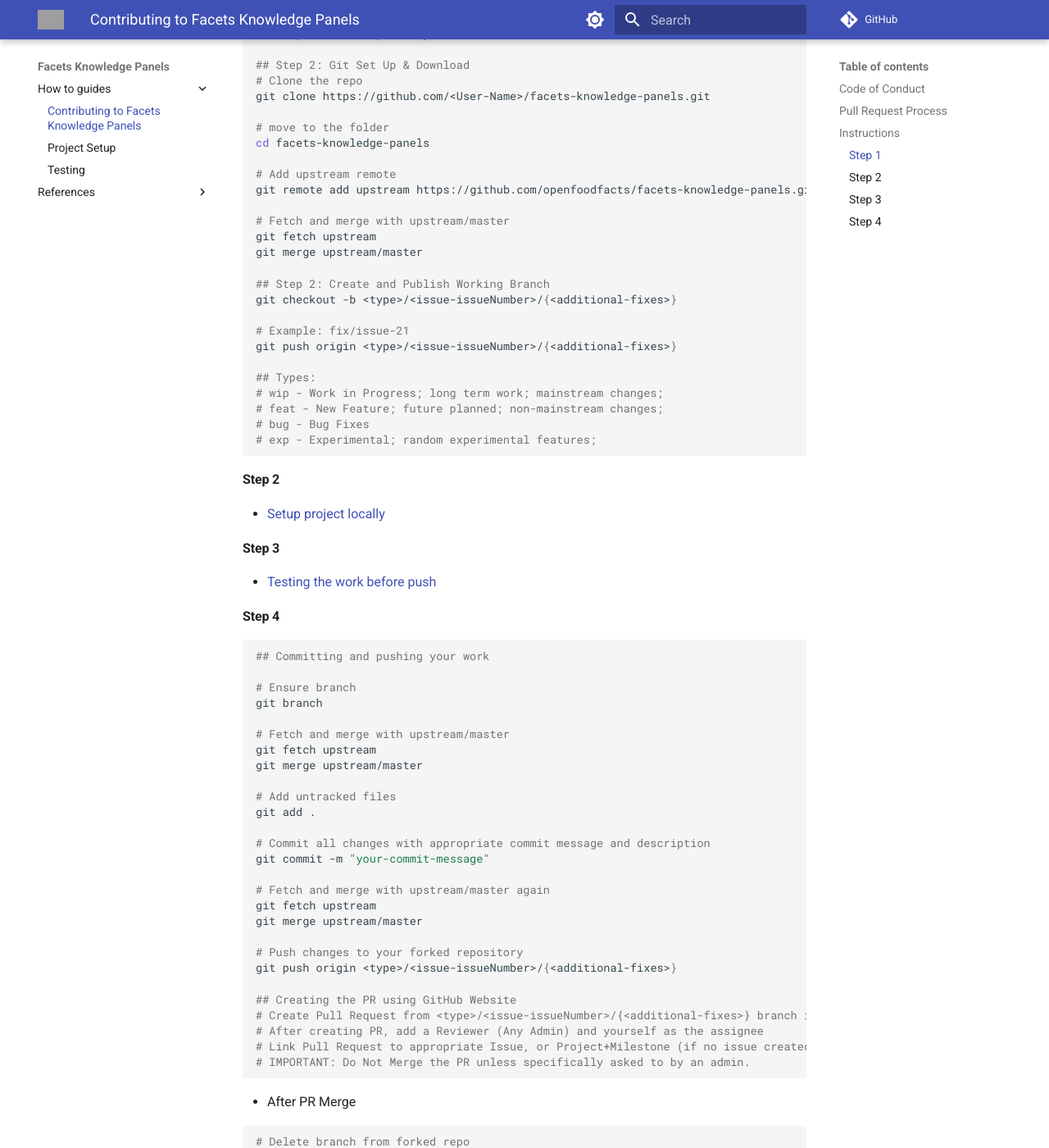
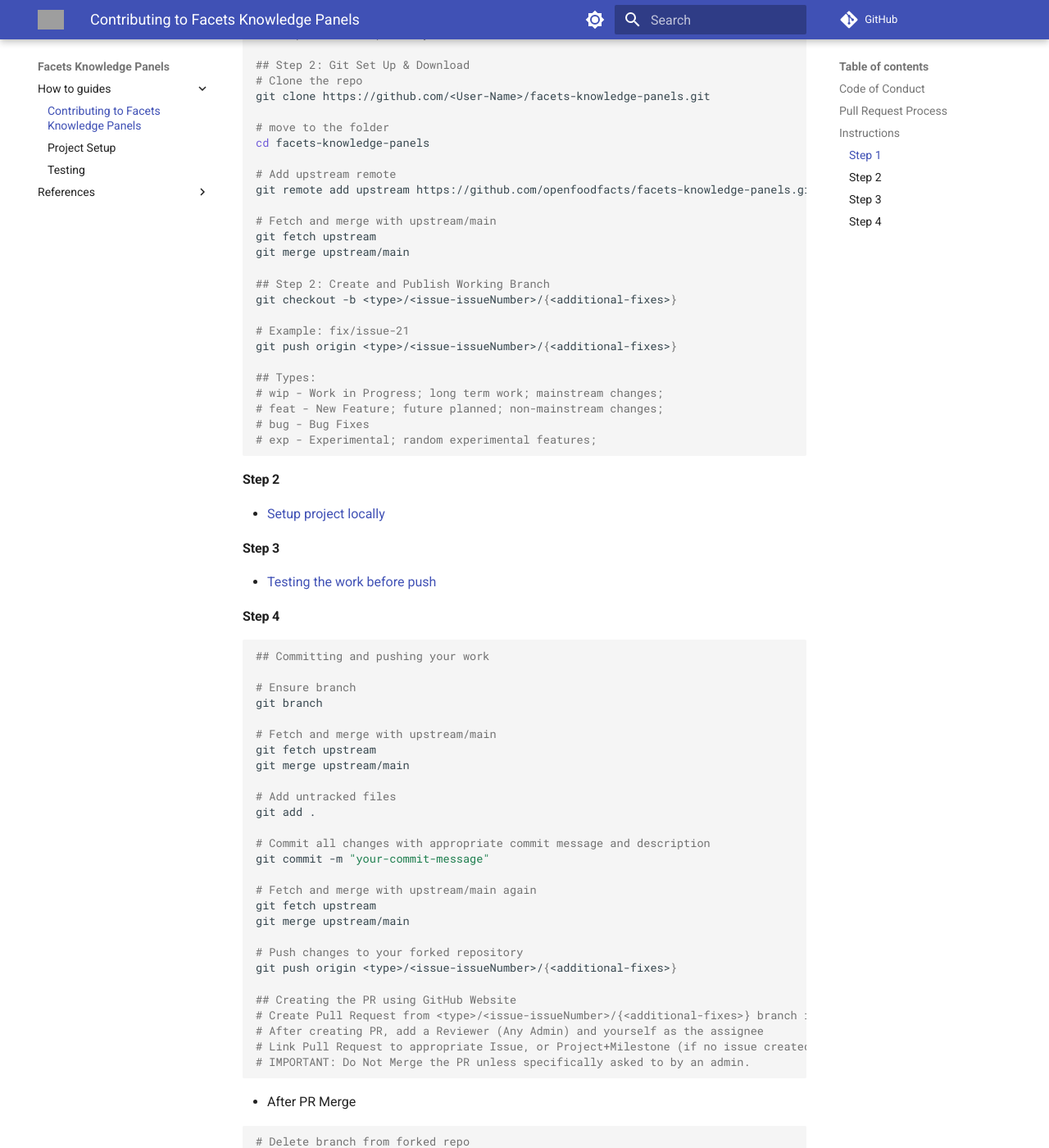
Before and after one commit to openfoodfacts/facets-knowledge-panels, an MkDocs documentation site: the page built from docs/how-to-guides/CONTRIBUTING.md, in a window 1280 px wide and 1400 px high, scrolled down 879 px. Shown: the whole window at 82% size. Built offline with MkDocs 1.6.1 and Material for MkDocs 9.7.7, drawn with Linux system fonts in a browser that asks for light colours; comment, search, counter and statistics services are not loaded; some of the changed text lies outside the part shown; grey boxes are pictures that could not be loaded.

Commit message:
chore: This change replaces `master` branch references with `main`. (#149)
This change replaces `master` branch references with `main`.

- Also added `.idea` to the `.gitignore` file to exclude JetBrains IDE project files from version control.

Co-authored-by: ngadou <167233353+ngadou@users.noreply.github.com>

````diff
--- a/docs/how-to-guides/CONTRIBUTING.md
+++ b/docs/how-to-guides/CONTRIBUTING.md
@@ -33,9 +33,9 @@
 # Add upstream remote
 git remote add upstream https://github.com/openfoodfacts/facets-knowledge-panels.git
 
-# Fetch and merge with upstream/master
+# Fetch and merge with upstream/main
 git fetch upstream
-git merge upstream/master
+git merge upstream/main
 
 ## Step 2: Create and Publish Working Branch
 git checkout -b <type>/<issue-issueNumber>/{<additional-fixes>}
@@ -62,9 +62,9 @@
 # Ensure branch
 git branch
 
-# Fetch and merge with upstream/master
+# Fetch and merge with upstream/main
 git fetch upstream
-git merge upstream/master
+git merge upstream/main
 
 # Add untracked files
 git add .
@@ -72,15 +72,15 @@
 # Commit all changes with appropriate commit message and description
 git commit -m "your-commit-message"
 
-# Fetch and merge with upstream/master again
+# Fetch and merge with upstream/main again
 git fetch upstream
-git merge upstream/master
+git merge upstream/main
 
 # Push changes to your forked repository
 git push origin <type>/<issue-issueNumber>/{<additional-fixes>}
 
 ## Creating the PR using GitHub Website
-# Create Pull Request from <type>/<issue-issueNumber>/{<additional-fixes>} branch in your forked repository to the master branch in the upstream repository
+# Create Pull Request from <type>/<issue-issueNumber>/{<additional-fixes>} branch in your forked repository to the main branch in the upstream repository
 # After creating PR, add a Reviewer (Any Admin) and yourself as the assignee
 # Link Pull Request to appropriate Issue, or Project+Milestone (if no issue created)
 # IMPORTANT: Do Not Merge the PR unless specifically asked to by an admin.
@@ -93,8 +93,8 @@
 git branch -d <type>/<issue-issueNumber>/{<additional-fixes>}
 git push --delete origin <type>/<issue-issueNumber>/{<additional-fixes>}
 
-# Fetch and merge with upstream/master
-git checkout master
+# Fetch and merge with upstream/main
+git checkout main
 git pull upstream
 git push origin
 ```
````
Also changed, not shown: 1 other file.
